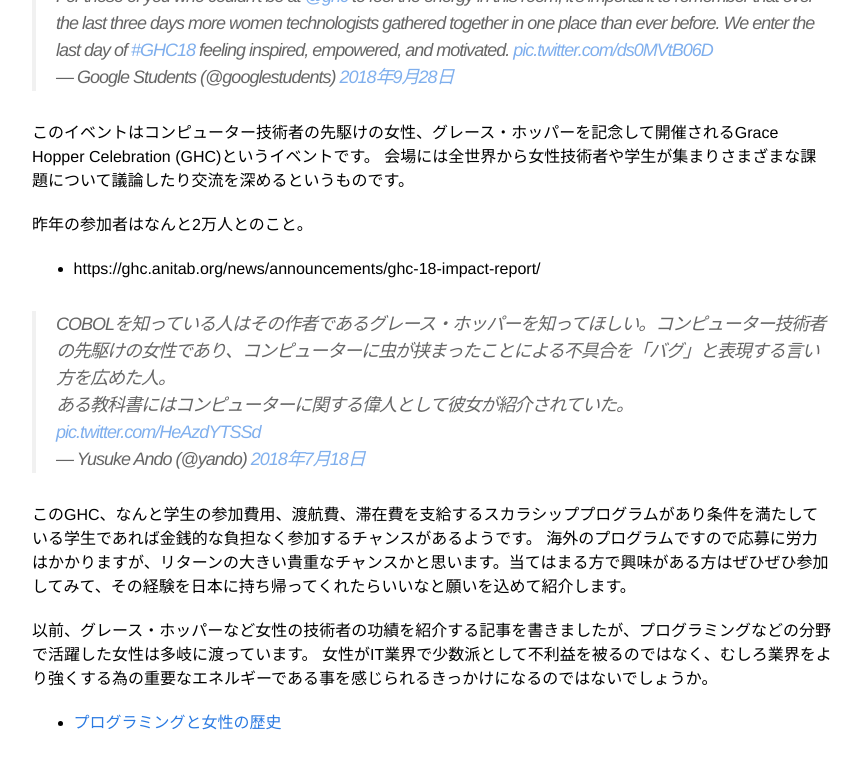
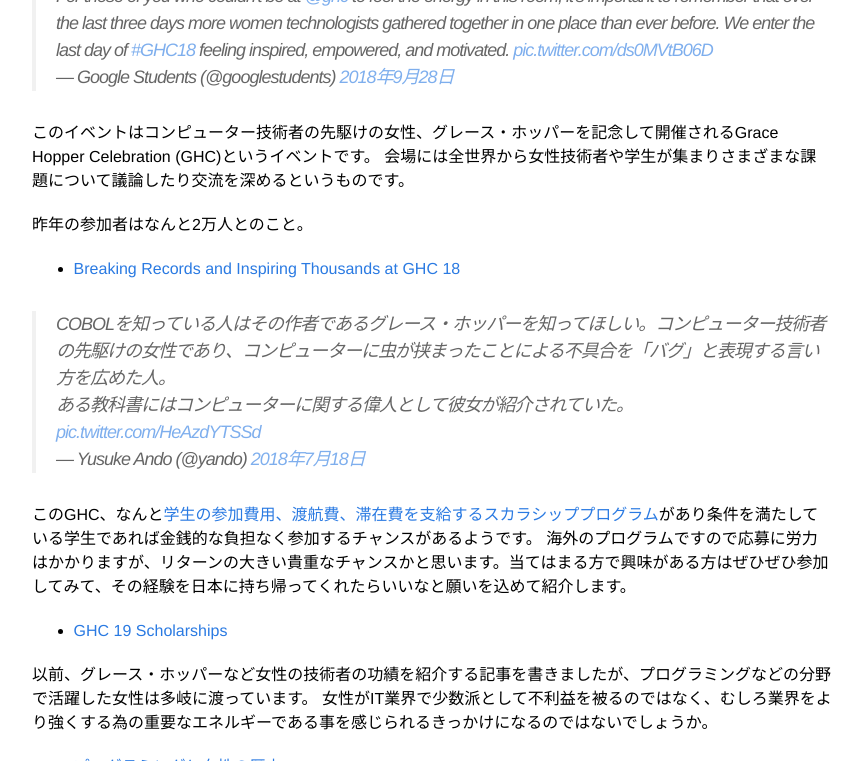
Before and after one commit to yandod/yandod.github.io, a Jekyll site: the page built from _posts/2019-02-06-grace-hopper-celebration.markdown, in a window 1280 px wide and 900 px high, scrolled down 336 px, cut to the strip 0-761 px from the top of the window. Shown: the whole strip, without its empty margins (208-1070 px from the left). Built offline with Jekyll 4.4.1, drawn with Linux system fonts in a browser that asks for light colours; Markdown is read by kramdown in place of the engine named in the settings; comment, search, counter and statistics services are not loaded.

Commit message:
add link

```diff
--- a/_posts/2019-02-06-grace-hopper-celebration.markdown
+++ b/_posts/2019-02-06-grace-hopper-celebration.markdown
@@ -16,13 +16,15 @@
 
 昨年の参加者はなんと2万人とのこと。
 
-- https://ghc.anitab.org/news/announcements/ghc-18-impact-report/
+- [Breaking Records and Inspiring Thousands at GHC 18](https://ghc.anitab.org/news/announcements/ghc-18-impact-report/)
 
 <blockquote class="twitter-tweet" data-lang="ja"><p lang="ja" dir="ltr">COBOLを知っている人はその作者であるグレース・ホッパーを知ってほしい。コンピューター技術者の先駆けの女性であり、コンピューターに虫が挟まったことによる不具合を「バグ」と表現する言い方を広めた人。<br>ある教科書にはコンピューターに関する偉人として彼女が紹介されていた。 <a href="https://t.co/HeAzdYTSSd">pic.twitter.com/HeAzdYTSSd</a></p>&mdash; Yusuke Ando (@yando) <a href="https://twitter.com/yando/status/1019627195000504320?ref_src=twsrc%5Etfw">2018年7月18日</a></blockquote>
 <script async src="https://platform.twitter.com/widgets.js" charset="utf-8"></script>
 
-このGHC、なんと学生の参加費用、渡航費、滞在費を支給するスカラシッププログラムがあり条件を満たしている学生であれば金銭的な負担なく参加するチャンスがあるようです。
+このGHC、なんと[学生の参加費用、渡航費、滞在費を支給するスカラシッププログラム](https://ghc.anitab.org/2019-student-academic/scholarships/)があり条件を満たしている学生であれば金銭的な負担なく参加するチャンスがあるようです。
 海外のプログラムですので応募に労力はかかりますが、リターンの大きい貴重なチャンスかと思います。当てはまる方で興味がある方はぜひぜひ参加してみて、その経験を日本に持ち帰ってくれたらいいなと願いを込めて紹介します。
+
+- [GHC 19 Scholarships](https://ghc.anitab.org/2019-student-academic/scholarships/)
 
 以前、グレース・ホッパーなど女性の技術者の功績を紹介する記事を書きましたが、プログラミングなどの分野で活躍した女性は多岐に渡っています。
 女性がIT業界で少数派として不利益を被るのではなく、むしろ業界をより強くする為の重要なエネルギーである事を感じられるきっかけになるのではないでしょうか。
```
